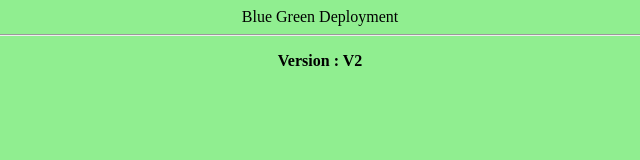
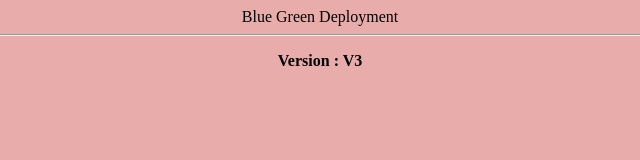
Before and after one commit to karthilinux91/Demo_project1, a plain HTML site: page index.html in a window 1280 px wide. Shown: the whole page, without its empty margins (320-960 px from the left). Drawn offline with Linux system fonts and the light colour scheme.

Commit message:
Update index.html

```diff
--- a/index.html
+++ b/index.html
@@ -4,11 +4,11 @@
 <title>Blue Green Deployment</title>
 </head>
 
-<body bgcolor=#90ee90>
+<body bgcolor=#E8ADAA>
     <center>
     Blue Green Deployment
     <hr>
-   <p> <b> Version : V2</b> </p>
+   <p> <b> Version : V3</b> </p>
    </center>
 </body>
 </html>
```
